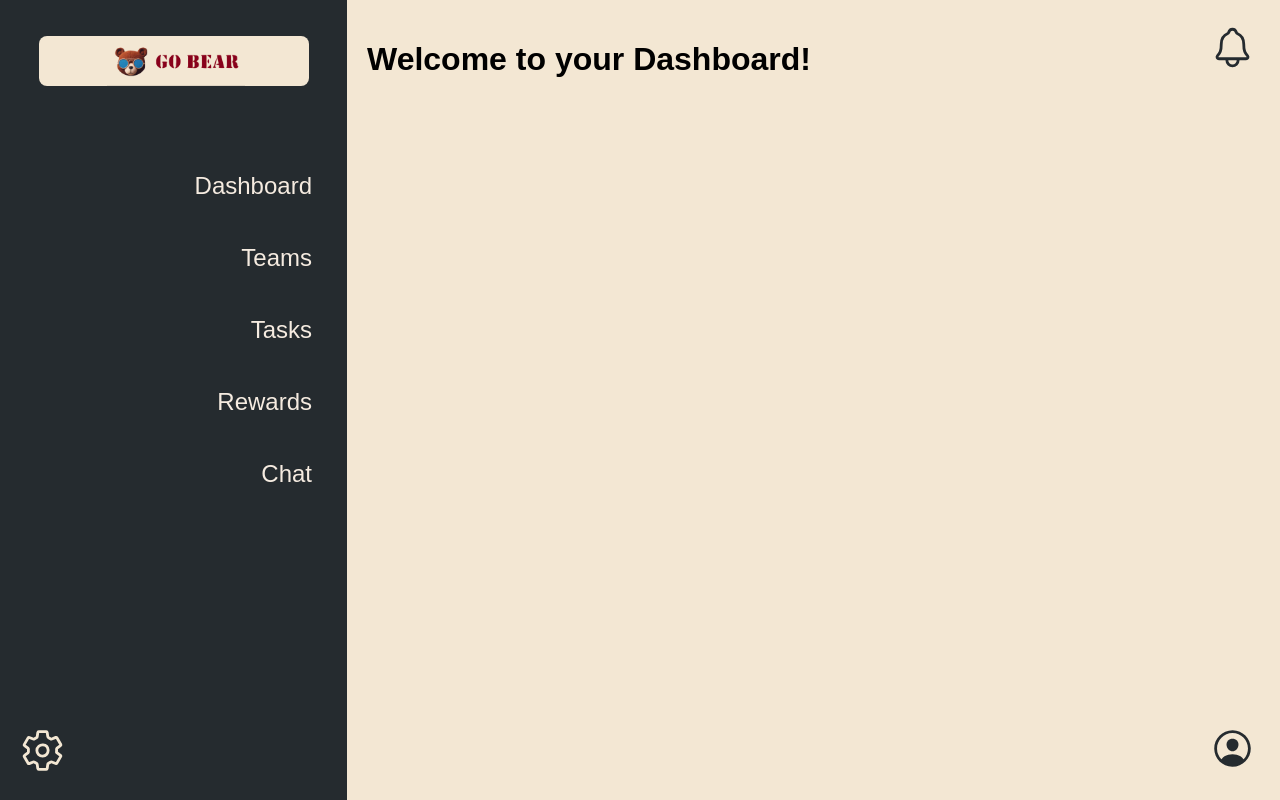
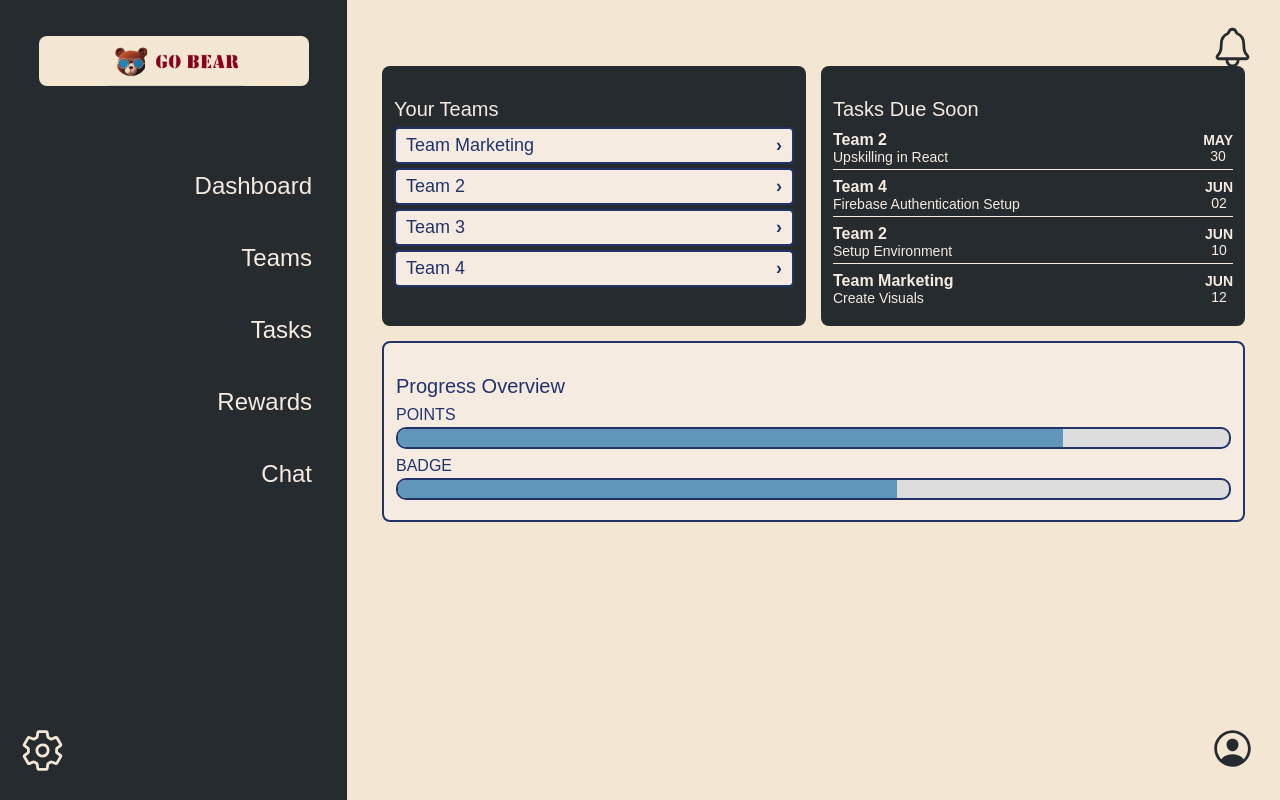
Before and after one commit to sophiaullrich/FutureForgeProject, a React (Create React App) app in the folder frontend/: page / in a window 1280 px wide. Built offline with nearby package versions, Linux system fonts and the light colour scheme.

Commit message:
Dashboard Page

```diff
--- a/frontend/src/App.jsx
+++ b/frontend/src/App.jsx
@@ -6,6 +6,7 @@ import Signup from "./Signup.jsx";
 import Resetpass from "./Resetpass.jsx";
 import TeamsPage from "./teams-page/TeamsPage.jsx"; // note: corrected path
 import NavigationBar from "./NavigationBar.jsx";
+import DashboardPage from "./dashboard/DashboardPage.jsx";
 import "./App.css";
 import { IoNotificationsOutline } from "react-icons/io5";
 import { IoPersonCircleOutline } from "react-icons/io5";
@@ -32,7 +33,8 @@ function App() {
       <div className="main-content-area">
         <div className="page-content-wrapper">
           <Routes>
-            <Route path="/" element={<h1>Welcome to your Dashboard!</h1>} />
+             <Route path="/" element={<DashboardPage />} />
+            <Route path="/dashboard" element={<DashboardPage />} />
             <Route path="/tasks" element={<TasksPage />} />
             <Route path="/teams" element={<SafeTeamsWrapper />} />
             <Route path="/login" element={<Login />} />
--- /dev/null
+++ b/frontend/src/dashboard/DashboardPage.css
@@ -0,0 +1,129 @@
+.dashboard-main-content {
+  flex: 1;
+  display: flex;
+  flex-direction: column;
+  background: #f3e7d3;
+  padding: 15px;
+  font-family: "SF Pro Rounded", Arial, sans-serif;
+  color: #22336A;
+  padding-top: 46px;
+  overflow-y: auto;
+}
+
+.top-section {
+  display: flex;
+  gap: 15px;
+  flex-wrap: wrap;
+}
+
+.teams-section,
+.tasks-due-section {
+  flex: 1;
+  background: #252B2F;
+  color: #F5EBE0;
+  border-radius: 8px;
+  padding: 12px;
+  min-width: 260px;
+}
+
+.teams-section h3,
+.tasks-due-section h3,
+.progress-section h3 {
+  font-size: 20px;
+  font-weight: 500;
+  margin-bottom: 6px;
+}
+
+.team-card {
+  background: #F5EBE0;
+  color: #22336A;
+  border-radius: 5px;
+  margin: 4px 0;
+  padding: 6px 10px;
+  display: flex;
+  justify-content: space-between;
+  align-items: center;
+  cursor: pointer;
+  border: 2px solid #22336A;
+  font-size: 18px;
+}
+
+.team-card:hover {
+  background: #e4d3b8;
+}
+
+.arrow {
+  font-weight: bold;
+  font-size: 18px;
+}
+
+.task-due-card {
+  display: flex;
+  justify-content: space-between;
+  align-items: center;
+  margin: 4px 0;
+  padding: 4px 0;
+  border-bottom: 1px solid #F5EBE0;
+}
+
+.task-due-card:last-child {
+  border-bottom: none;
+}
+
+.task-info {
+  display: flex;
+  flex-direction: column;
+}
+
+.task-team {
+  font-weight: bold;
+  font-size: 16px;
+}
+
+.task-name {
+  font-size: 14px;
+}
+
+.task-date {
+  text-align: center;
+  font-size: 14px;
+}
+
+.task-date strong {
+  font-size: 14px;
+  font-weight: 700;
+}
+
+.progress-section {
+  margin-top: 15px;
+  background: #F5EBE0;
+  padding: 12px;
+  border-radius: 8px;
+  border: 2px solid #22336A;
+}
+
+.progress-bar {
+  margin: 8px 0;
+}
+
+.label {
+  font-weight: 500;
+  font-size: 16px;
+  margin-bottom: 3px;
+  display: block;
+}
+
+.bar-bg {
+  background: #ddd;
+  border: 2px solid #22336A;
+  border-radius: 10px;
+  overflow: hidden;
+  height: 18px;
+}
+
+.bar-fill {
+  background: #6096BA;
+  height: 100%;
+  width: 0%;
+  transition: width 0.4s ease;
+}
--- /dev/null
+++ b/frontend/src/dashboard/DashboardPage.jsx
@@ -0,0 +1,60 @@
+import React from 'react';
+import './DashboardPage.css';
+
+export default function DashboardPage() {
+  const teams = ['Team Marketing', 'Team 2', 'Team 3', 'Team 4'];
+  const tasksDueSoon = [
+    { team: 'Team 2', name: 'Upskilling in React', date: { month: 'MAY', day: '30' } },
+    { team: 'Team 4', name: 'Firebase Authentication Setup', date: { month: 'JUN', day: '02' } },
+    { team: 'Team 2', name: 'Setup Environment', date: { month: 'JUN', day: '10' } },
+    { team: 'Team Marketing', name: 'Create Visuals', date: { month: 'JUN', day: '12' } },
+  ];
+
+  return (
+    <div className="dashboard-main-content">
+      <section className="top-section">
+        <div className="teams-section">
+          <h3>Your Teams</h3>
+          {teams.map((team, index) => (
+            <div key={index} className="team-card">
+              {team}
+              <span className="arrow">›</span>
+            </div>
+          ))}
+        </div>
+
+        <div className="tasks-due-section">
+          <h3>Tasks Due Soon</h3>
+          {tasksDueSoon.map((task, index) => (
+            <div key={index} className="task-due-card">
+              <div className="task-info">
+                <div className="task-team">{task.team}</div>
+                <div className="task-name">{task.name}</div>
+              </div>
+              <div className="task-date">
+                <strong>{task.date.month}</strong>
+                <div>{task.date.day}</div>
+              </div>
+            </div>
+          ))}
+        </div>
+      </section>
+
+      <section className="progress-section">
+        <h3>Progress Overview</h3>
+        <div className="progress-bar">
+          <span className="label">POINTS</span>
+          <div className="bar-bg">
+            <div className="bar-fill" style={{ width: '80%' }}></div>
+          </div>
+        </div>
+        <div className="progress-bar">
+          <span className="label">BADGE</span>
+          <div className="bar-bg">
+            <div className="bar-fill" style={{ width: '60%' }}></div>
+          </div>
+        </div>
+      </section>
+    </div>
+  );
+}
```
